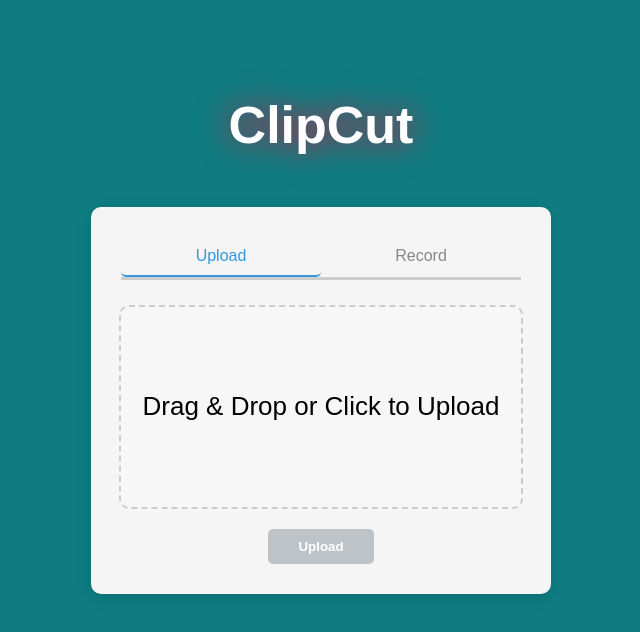
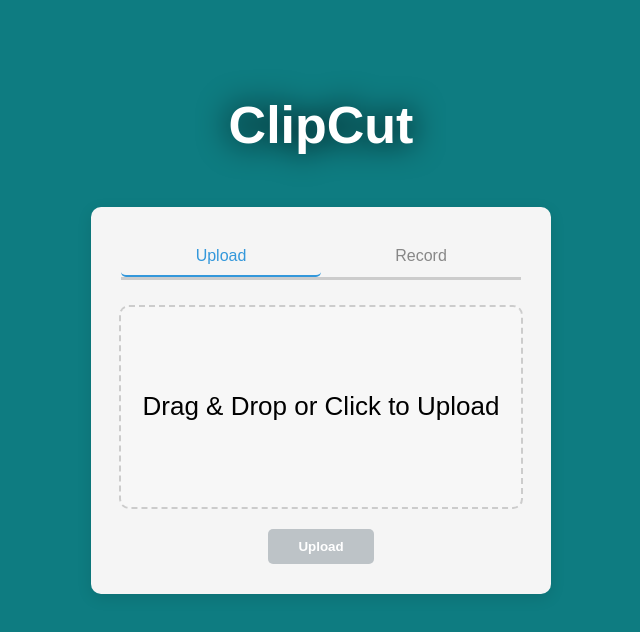
Before and after one commit to akjadhav/ClipCut, a React (Create React App) app: page / in a window 1280 px wide. Shown: the top 632 px of the page, without its empty margins (319-959 px from the left). Built offline with nearby package versions, Linux system fonts and the light colour scheme.

Commit message:
refactor: color change

```diff
--- a/src/routes/home/home.styles.scss
+++ b/src/routes/home/home.styles.scss
@@ -14,7 +14,7 @@
     color: #fff;
     padding: 10px 20px;
     border-radius: 5px;
-    filter: drop-shadow(0 0 1rem crimson);
+    filter: drop-shadow(0 0 1rem black);
     z-index: 1; // Ensuring it floats above the rest of the content
   }
 
```
